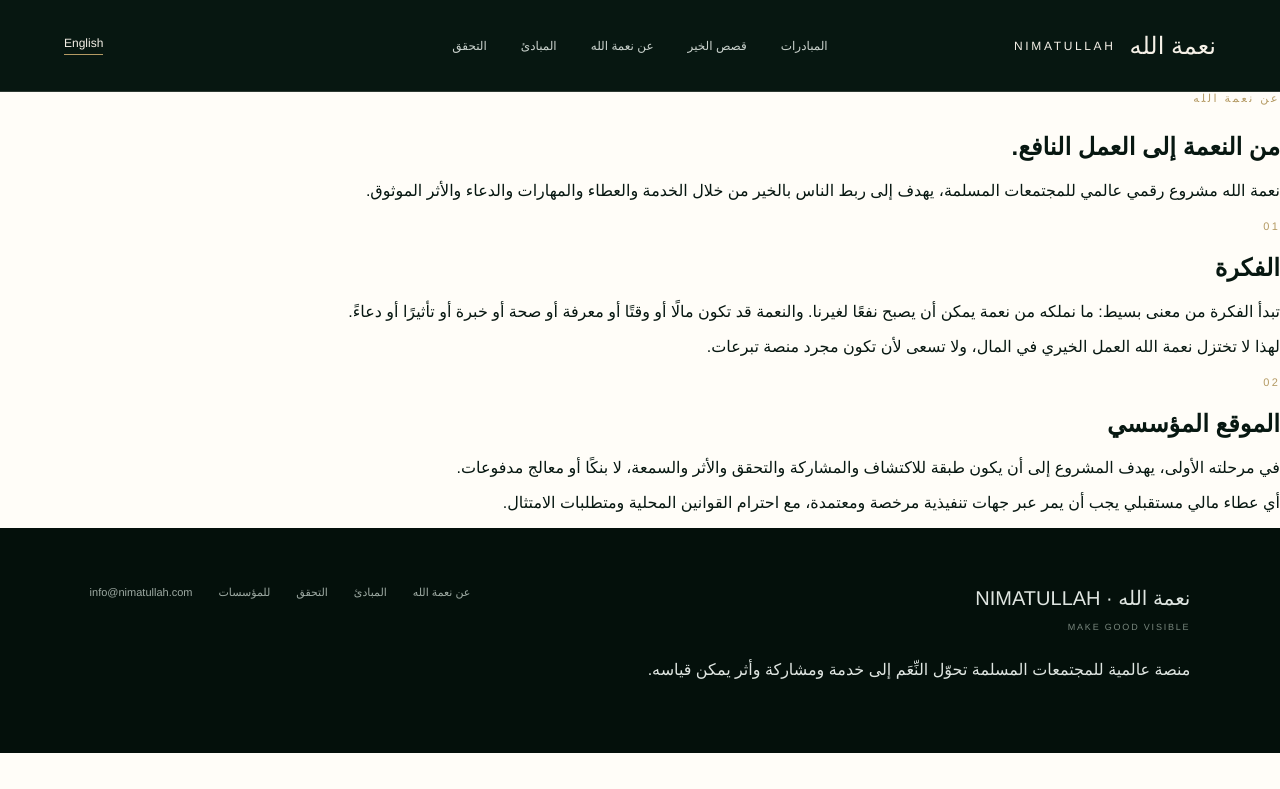
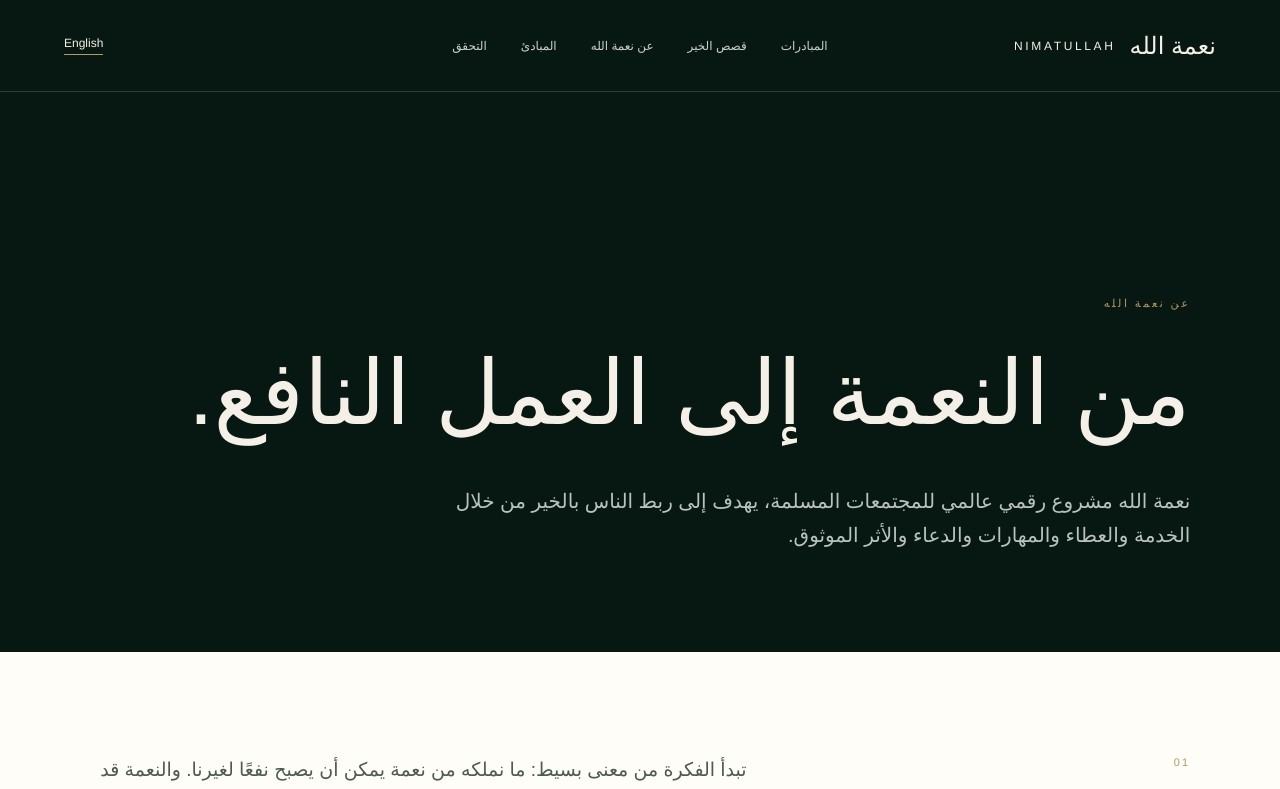
Before and after one commit to andristukiss-png/nimatullah, a Next.js app: page /ar/about in a window 1280 px wide. Shown: the top 789 px of the page. Built offline with nearby package versions, Linux system fonts and the light colour scheme.

Commit message:
Extend Nimatullah design system

```diff
--- a/app/globals.css
+++ b/app/globals.css
@@ -191,3 +191,152 @@ footer { background: #04100b; color: #dfe5e1; padding: 58px clamp(24px,7vw,110px
   .stories { grid-template-columns: 1fr; gap: 20px; }
   footer { flex-direction: column; }
 }
+
+
+/* Secondary pages */
+.innerPage { background: var(--paper); }
+.pageHero {
+  padding: 120px clamp(24px, 7vw, 110px) 100px;
+  background: var(--ink);
+  color: var(--ivory);
+  min-height: 560px;
+  display: flex;
+  flex-direction: column;
+  justify-content: flex-end;
+}
+.pageHero.compact { min-height: 470px; }
+.pageHero h1 {
+  margin: 0;
+  max-width: 1020px;
+  font-size: clamp(48px, 7vw, 104px);
+  line-height: .98;
+  letter-spacing: -.05em;
+  font-weight: 450;
+}
+[dir="rtl"] .pageHero h1 { letter-spacing: 0; line-height: 1.25; }
+.pageHero > p:last-child {
+  max-width: 760px;
+  margin: 34px 0 0;
+  color: #b9c3bd;
+  font-size: 20px;
+  line-height: 1.7;
+}
+.pageHero .button { margin-top: 36px; width: fit-content; }
+
+.editorialGrid {
+  display: grid;
+  grid-template-columns: .7fr 1.3fr;
+  gap: 90px;
+  padding: 100px clamp(24px, 7vw, 110px);
+}
+.editorialGrid h2 { font-size: clamp(36px,4vw,60px); font-weight: 450; margin: 14px 0; letter-spacing: -.035em; }
+[dir="rtl"] .editorialGrid h2 { letter-spacing: 0; }
+.prose { max-width: 760px; }
+.prose p { font-size: 19px; line-height: 1.85; color: #4c5a52; margin: 0 0 26px; }
+.mutedSection { background: #f0ece4; }
+
+.missionList { padding: 80px clamp(24px, 7vw, 110px) 120px; }
+.missionRow {
+  display: grid;
+  grid-template-columns: minmax(180px, 320px) 1fr;
+  gap: 54px;
+  padding: 44px 0;
+  border-top: 1px solid #d7d2c9;
+}
+.missionIndex {
+  min-height: 240px;
+  position: relative;
+  display: flex;
+  align-items: flex-end;
+  padding: 22px;
+  color: white;
+  overflow: hidden;
+}
+.missionIndex:after { content:""; position:absolute; inset:14%; border:1px solid rgba(255,255,255,.28); }
+.missionIndex span { position: relative; z-index:2; font-size: 11px; letter-spacing:.2em; }
+.missionRow h2 { font-size: clamp(34px,4vw,60px); font-weight: 450; letter-spacing:-.04em; margin: 12px 0 18px; }
+[dir="rtl"] .missionRow h2 { letter-spacing:0; }
+.missionRow > div:last-child > p:not(.missionMeta) { max-width: 700px; color:#59675f; line-height:1.75; font-size:17px; }
+
+.principlesPageGrid {
+  display:grid;
+  grid-template-columns: repeat(2,1fr);
+  padding: 80px clamp(24px, 7vw, 110px) 120px;
+}
+.principlesPageGrid article {
+  padding: 44px;
+  min-height: 280px;
+  border: 1px solid #ddd7cc;
+  margin: -1px 0 0 -1px;
+}
+.principlesPageGrid span { color:var(--gold); font-size:11px; letter-spacing:.16em; }
+.principlesPageGrid h2 { font-size:30px; font-weight:450; margin:50px 0 16px; }
+.principlesPageGrid p { color:#5a675f; line-height:1.7; max-width:520px; }
+
+.verificationPage { padding: 80px clamp(24px, 7vw, 110px) 60px; }
+.verificationPage article {
+  display:grid;
+  grid-template-columns: 110px 1fr;
+  gap: 30px;
+  padding: 36px 0;
+  border-bottom: 1px solid #d8d2c7;
+}
+.verificationPage article > span { color:var(--gold); font-size:12px; letter-spacing:.18em; }
+.verificationPage h2 { margin:0 0 12px; font-size:34px; font-weight:450; }
+.verificationPage p { margin:0; max-width:720px; color:#58665e; line-height:1.7; }
+.impactIdPanel {
+  margin: 0 clamp(24px, 7vw, 110px) 120px;
+  padding: 48px;
+  background: var(--ink-soft);
+  color: var(--ivory);
+  display:grid;
+  grid-template-columns: .65fr 1fr;
+  gap: 28px 70px;
+}
+.impactIdPanel h2 { font-size:50px; font-weight:450; margin:0; }
+.impactIdPanel > p { grid-column:1 / -1; color:#aeb9b2; line-height:1.7; max-width:900px; }
+.impactCode { font-family: ui-monospace, SFMono-Regular, Menlo, monospace; align-self:center; color:#d8bd7f; font-size:clamp(18px,3vw,34px); letter-spacing:.08em; }
+
+.storyPlaceholder {
+  margin: 80px clamp(24px, 7vw, 110px) 120px;
+  min-height: 430px;
+  background:#e7ddce;
+  display:grid;
+  grid-template-columns: .3fr 1fr;
+  padding:60px;
+  align-items:center;
+}
+.storyPlaceholder > span { color:#8f7753; font-size:12px; }
+.storyPlaceholder h2 { font-size:clamp(40px,5vw,70px); margin:16px 0 22px; font-weight:450; letter-spacing:-.04em; }
+[dir="rtl"] .storyPlaceholder h2 { letter-spacing:0; }
+.storyPlaceholder > div > p:last-child { max-width:680px; color:#4e5b52; font-size:18px; line-height:1.75; }
+
+.institutionalPageHero { background: var(--ink-soft); }
+.institutionTypes {
+  display:grid;
+  grid-template-columns:repeat(2,1fr);
+  padding:80px clamp(24px, 7vw, 110px) 120px;
+}
+.institutionTypes article { min-height:260px; padding:42px; border:1px solid #d9d3c8; margin:-1px 0 0 -1px; }
+.institutionTypes span { color:var(--gold); font-size:11px; }
+.institutionTypes h2 { font-size:32px; font-weight:450; margin:60px 0 14px; }
+.institutionTypes p { color:#58665e; line-height:1.7; max-width:500px; }
+
+.textLink { display:inline-block; margin-top:24px; border-bottom:1px solid #a99368; padding-bottom:4px; font-size:13px; }
+.sectionCta { margin-top:34px; }
+.missionDescription { margin: 0 24px 22px; color:#657169; font-size:14px; line-height:1.65; }
+.footerBrand p { max-width:460px; color:#78867d; font-size:11px; line-height:1.6; margin:0; }
+
+@media (max-width: 900px) {
+  .pageHero { min-height: 480px; padding: 90px 24px 70px; }
+  .editorialGrid, .missionRow, .principlesPageGrid, .impactIdPanel, .storyPlaceholder, .institutionTypes {
+    grid-template-columns: 1fr;
+  }
+  .editorialGrid { gap: 20px; }
+  .missionRow { gap: 24px; }
+  .missionIndex { min-height: 200px; }
+  .principlesPageGrid article { min-height: 230px; }
+  .verificationPage article { grid-template-columns: 60px 1fr; }
+  .impactIdPanel { margin-left:24px; margin-right:24px; padding:30px; }
+  .storyPlaceholder { margin-left:24px; margin-right:24px; padding:32px; }
+}
```
